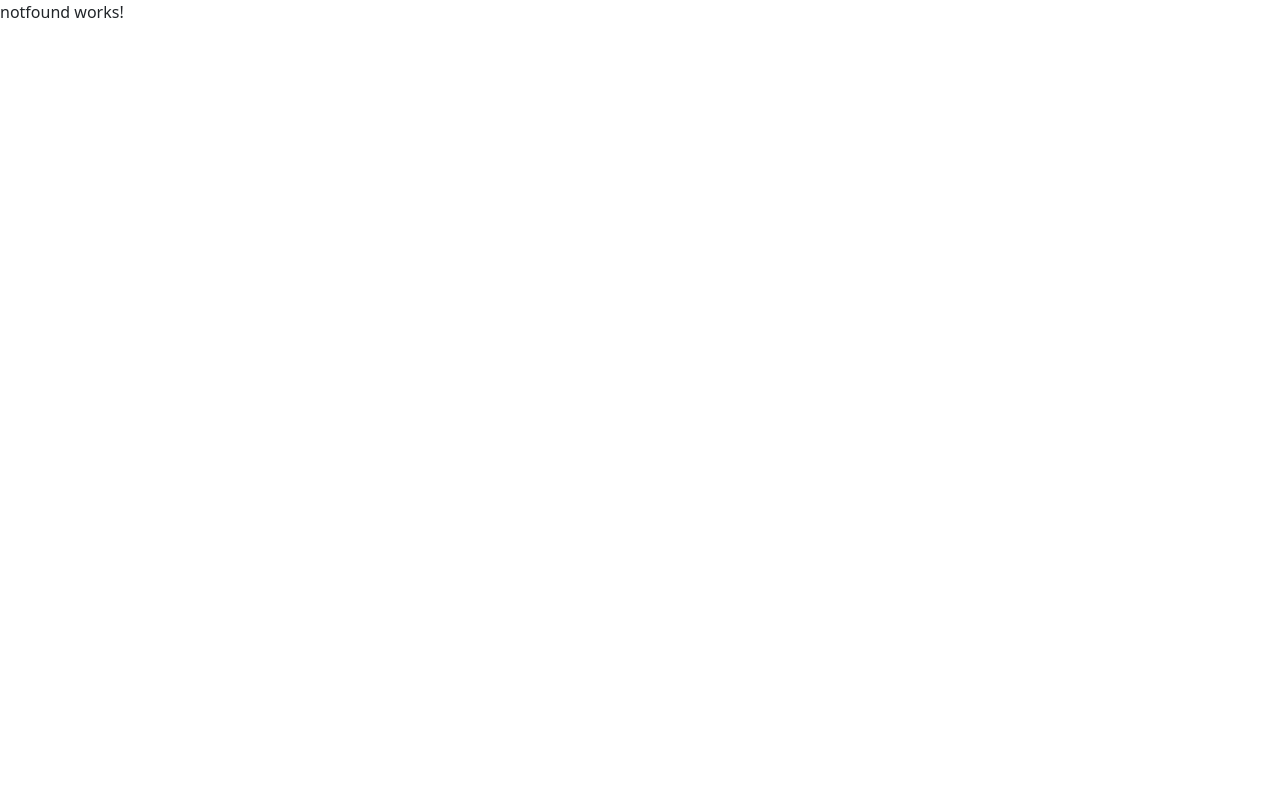
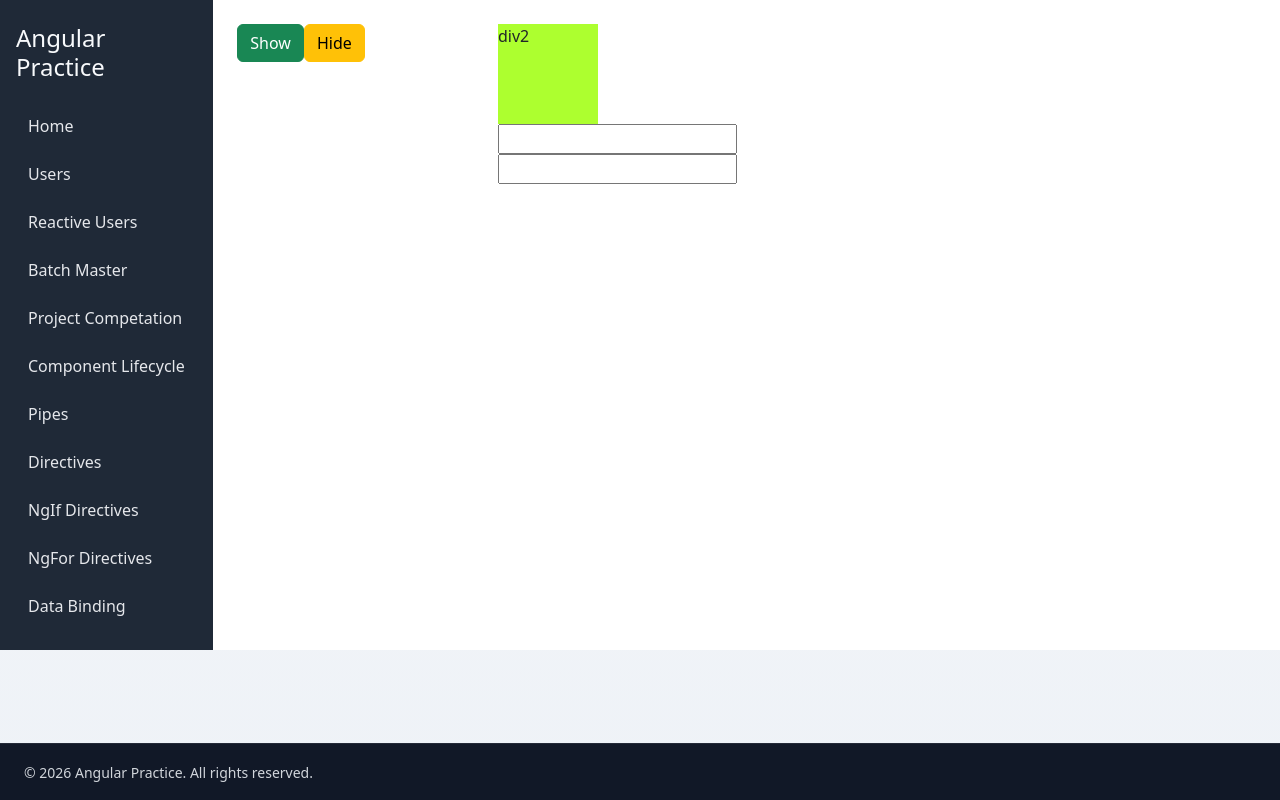
Before and after one commit to meyadavajeet/learning-angular19, an Angular app: page /ngIf in a window 1280 px wide. Built offline with nearby package versions, Linux system fonts and the light colour scheme.

Commit message:
ngIF Structural directives

```diff
--- a/src/app/layout/layout.component.html
+++ b/src/app/layout/layout.component.html
@@ -12,6 +12,8 @@
           <a class="nav-link" routerLink="/component-lifecycle">Component Lifecycle</a>
           <a class="nav-link" routerLink="/pipes">Pipes</a>
           <a class="nav-link" routerLink="/directives">Directives</a>
+          <a class="nav-link" routerLink="/ngIf">NgIf Directives</a>
+          <a class="nav-link" routerLink="/ngFor">NgFor Directives</a>
           <a class="nav-link" routerLink="/data-binding">Data Binding</a>
         </nav>
       </aside>
--- /dev/null
+++ b/src/app/ng-for/ng-for.component.html
@@ -0,0 +1 @@
+<p>ng-for works!</p>
--- /dev/null
+++ b/src/app/ng-if/ng-if.component.html
@@ -0,0 +1,18 @@
+<div class="row">
+  <div class="col-sm-3">
+    <div *ngIf="isDivVisible" class="col-sm-3" style="height: 100px; width: 100px; background-color: blueviolet;">
+      div1
+    </div>
+    <button class="btn btn-success" (click)="showDiv()">Show</button>
+    <button class="btn btn-warning" (click)="hideDiv()">Hide</button>
+  </div>
+  <div class="col-sm-3">
+    <div *ngIf="number1 === number2" class="col-sm-3"
+      style="height: 100px; width: 100px; background-color: greenyellow;">div2
+    </div>
+    <input type="text" [(ngModel)]="number1">
+    <input type="text" [(ngModel)]="number2">
+  </div>
+  <div class="col-sm-3">
+  </div>
+</div>
--- /dev/null
+++ b/src/app/ng-if/ng-if.component.ts
@@ -0,0 +1,23 @@
+import { NgIf } from '@angular/common';
+import { Component } from '@angular/core';
+import { FormsModule } from '@angular/forms';
+
+@Component({
+  selector: 'app-ng-if',
+  imports: [NgIf, FormsModule],
+  templateUrl: './ng-if.component.html',
+  styleUrl: './ng-if.component.css',
+})
+export class NgIFComponent {
+  isDivVisible: boolean = false;
+  number1: string = '';
+  number2: string = '';
+
+  showDiv() {
+    this.isDivVisible = true;
+  }
+
+  hideDiv() {
+    this.isDivVisible = false;
+  }
+}
```
Also changed, not shown: src/app/app.routes.ts (+10 -0 lines), src/app/ng-for/ng-for.component.ts (added, +11 -0 lines), src/app/ng-for/ng-for.component.css (added), src/app/ng-if/ng-if.component.css (added), 2 other files (tests, documents, lock files or other folders).
